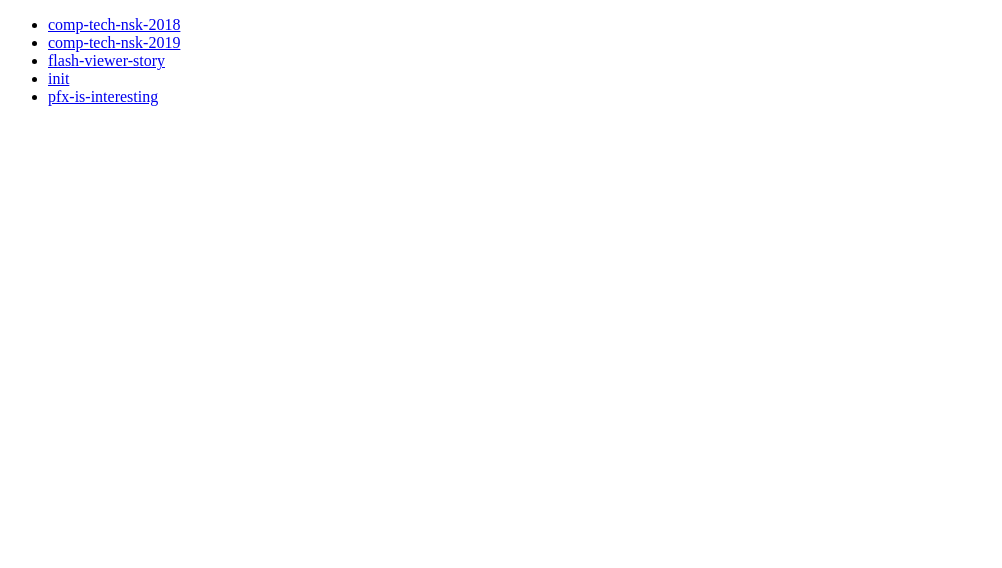
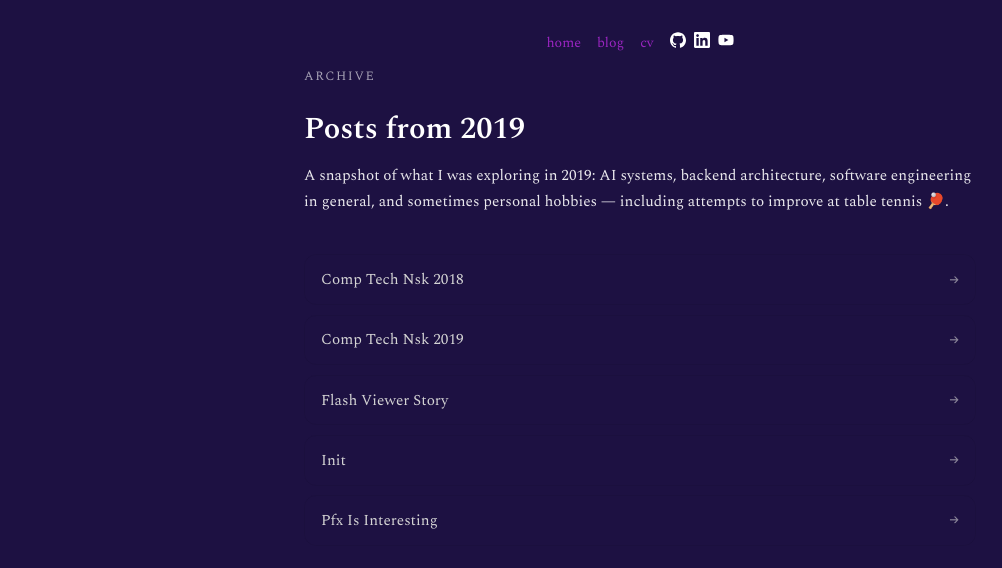
Before and after one commit to sergeyt/sergeyt-dev, a Next.js app: page /blog/2019 in a window 1280 px wide. Shown: the top 568 px of the page, without its empty margins (0-1002 px from the left). Built offline with nearby package versions, Linux system fonts and the light colour scheme.

Commit message:
feat: styling blog wip

```diff
--- a/src/pages/blog/[year]/index.tsx
+++ b/src/pages/blog/[year]/index.tsx
@@ -1,49 +1,73 @@
 import fs from "fs";
 import path from "path";
 import Link from "next/link";
-import bluebird from "bluebird";
+import Layout from "@/components/layout";
+import styles from "@/styles/BlogYear.module.css";
 
-export default function IndexPage({ year, files }) {
-  const items = files.map((file) => (
-    <li key={file}>
-      <Link href={`/blog/${year}/${file}`}>{file}</Link>
-    </li>
-  ));
-  return <ul>{items}</ul>;
+export default function YearIndexPage({ year, files }) {
+  const sorted = [...files].sort((a, b) => a.localeCompare(b));
+
+  // Convert slug → readable title for display
+  const pretty = (slug: string) =>
+    slug.replace(/-/g, " ").replace(/\b\w/g, (c) => c.toUpperCase());
+
+  return (
+    <Layout title={`Posts from ${year} – sergeyt.dev`}>
+      <section className={styles.header}>
+        <p className={styles.eyebrow}>Archive</p>
+        <h1 className={styles.title}>Posts from {year}</h1>
+
+        <p className={styles.lead}>
+          A snapshot of what I was exploring in {year}: AI systems, backend
+          architecture, software engineering in general, and sometimes personal
+          hobbies — including attempts to improve at table tennis 🏓.
+        </p>
+      </section>
+
+      <section className={styles.listSection}>
+        {sorted.length === 0 ? (
+          <p className={styles.empty}>
+            No posts for this year yet. Try another year in the{" "}
+            <Link href="/blog">blog index</Link>.
+          </p>
+        ) : (
+          <ul className={styles.list}>
+            {sorted.map((slug) => (
+              <li key={slug} className={styles.item}>
+                <Link href={`/blog/${year}/${slug}`} className={styles.link}>
+                  <span className={styles.postTitle}>{pretty(slug)}</span>
+                  <span className={styles.arrow}>→</span>
+                </Link>
+              </li>
+            ))}
+          </ul>
+        )}
+      </section>
+    </Layout>
+  );
 }
 
-export async function getStaticProps(props) {
-  const { params } = props;
+export async function getStaticProps({ params }) {
   const { year } = params;
-  const cwd = process.cwd();
-  const postDir = path.resolve(cwd, "src/posts", year);
+  const postDir = path.resolve(process.cwd(), "src/posts", year);
   const files = await fs.promises.readdir(postDir);
 
   return {
     props: {
       year,
-      files: files.map((file) => file.replace(".mdx", "")),
+      files: files.map((f) => f.replace(/\.mdx?$/, "")), // keep "files" array
     },
   };
 }
 
-export async function getStaticPaths(props) {
-  const cwd = process.cwd();
-  const postDir = path.resolve(cwd, "src/posts");
-
+export async function getStaticPaths() {
+  const postDir = path.resolve(process.cwd(), "src/posts");
   const years = await fs.promises.readdir(postDir);
-  const results = await bluebird.map(years, async (year: string) => {
-    const files = await fs.promises.readdir(path.resolve(postDir, year));
-    return bluebird.map(files, async (file: string) => ({
-      params: {
-        year,
-        slug: file.replace(".mdx", ""),
-      },
-    }));
-  });
 
   return {
-    paths: results.flat(),
+    paths: years.map((year) => ({
+      params: { year },
+    })),
     fallback: false,
   };
 }
--- /dev/null
+++ b/src/styles/BlogYear.module.css
@@ -0,0 +1,76 @@
+.header {
+    max-width: 720px;
+    margin-bottom: 2.5rem;
+}
+
+.eyebrow {
+    font-size: 0.8rem;
+    text-transform: uppercase;
+    letter-spacing: 0.12em;
+    opacity: 0.6;
+    margin-bottom: 0.4rem;
+}
+
+.title {
+    font-size: 1.9rem;
+    line-height: 1.2;
+    font-weight: 600;
+    margin-bottom: 0.9rem;
+}
+
+.lead {
+    font-size: 0.95rem;
+    line-height: 1.7;
+    opacity: 0.9;
+}
+
+/* List */
+
+.listSection {
+    margin-top: 1.5rem;
+}
+
+.empty {
+    font-size: 0.9rem;
+    opacity: 0.8;
+}
+
+.list {
+    list-style: none;
+    padding: 0;
+    margin: 0;
+    display: flex;
+    flex-direction: column;
+    gap: 0.6rem;
+}
+
+.item {
+    border-radius: 0.75rem;
+    border: 1px solid rgba(0, 0, 0, 0.06);
+    transition: transform 0.1s ease-out, box-shadow 0.1s ease-out,
+    border-color 0.1s ease-out;
+}
+
+.link {
+    display: flex;
+    align-items: center;
+    justify-content: space-between;
+    padding: 0.8rem 1rem;
+    text-decoration: none;
+}
+
+.item:hover {
+    transform: translateY(-1px);
+    border-color: rgba(0, 0, 0, 0.12);
+    box-shadow: 0 10px 30px rgba(0, 0, 0, 0.04);
+}
+
+.postTitle {
+    font-size: 0.95rem;
+    font-weight: 500;
+}
+
+.arrow {
+    font-size: 0.9rem;
+    opacity: 0.6;
+}
```
